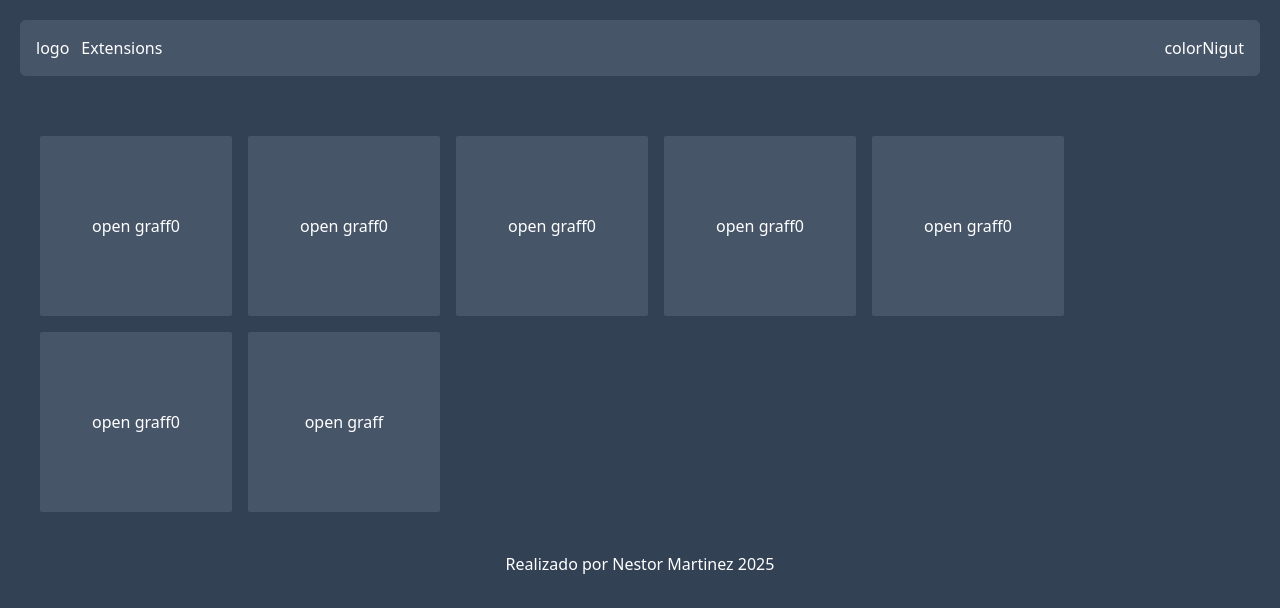
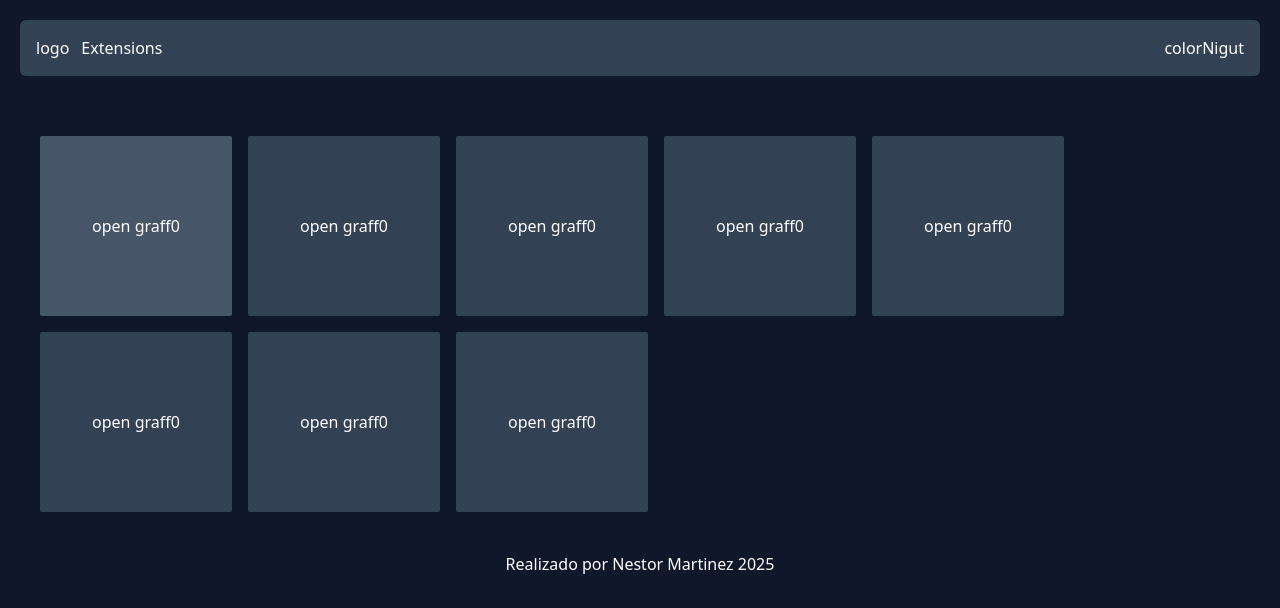
Before and after one commit to Nemartinez20/learn_tailwind, a React (Vite) app: page / in a window 1280 px wide. Shown: the top 608 px of the page. Built offline with nearby package versions, Linux system fonts and the light colour scheme.

Commit message:
agregando colores de finitivos

```diff
--- a/index.html
+++ b/index.html
@@ -8,7 +8,7 @@
   <title>Vite + React</title>
 </head>
 
-<body class="bg-slate-700">
+<body class="bg-slate-900">
   <div id="root"></div>
   <script type="module" src="/src/main.jsx"></script>
 </body>
--- a/src/App.jsx
+++ b/src/App.jsx
@@ -2,7 +2,7 @@ function App() {
   return (
     <div>
       <header className=" p-5 text-white">
-        <div className="flex flex-row rounded-md bg-slate-600 w-full items-center justify-between p-4">
+        <div className="flex flex-row rounded-md bg-slate-700 w-full items-center justify-between p-4">
           <div className="flex gap-3">
             <div>logo</div>
             <div>
@@ -18,23 +18,26 @@ function App() {
           <div className="bg-slate-600 w-48 h-[180px] mask-radial-at-center mask-radial-from-50% mask-radial-to-70% flex justify-center items-center text-white  rounded-sm  hover:scale-110 transition-transform ease-in-out">
             open graff0
           </div>
-          <div className="bg-slate-600 w-48 h-[180px] flex justify-center items-center text-white  rounded-sm  hover:scale-110 transition-transform ease-in-out">
+          <div className="bg-slate-700 w-48 h-[180px] flex justify-center items-center text-white  rounded-sm  hover:scale-110 transition-transform ease-in-out">
             open graff0
           </div>
-          <div className="bg-slate-600 w-48 h-[180px] flex justify-center items-center text-white  rounded-sm  hover:scale-110 transition-transform ease-in-out">
+          <div className="bg-slate-700 w-48 h-[180px] flex justify-center items-center text-white  rounded-sm  hover:scale-110 transition-transform ease-in-out">
             open graff0
           </div>
-          <div className="bg-slate-600 w-48 h-[180px] flex justify-center items-center text-white  rounded-sm  hover:scale-110 transition-transform ease-in-out">
+          <div className="bg-slate-700 w-48 h-[180px] flex justify-center items-center text-white  rounded-sm  hover:scale-110 transition-transform ease-in-out">
             open graff0
           </div>
-          <div className="bg-slate-600 w-48 h-[180px] flex justify-center items-center text-white  rounded-sm  hover:scale-110 transition-transform ease-in-out">
+          <div className="bg-slate-700 w-48 h-[180px] flex justify-center items-center text-white  rounded-sm  hover:scale-110 transition-transform ease-in-out">
             open graff0
           </div>
-          <div className="bg-slate-600 w-48 h-[180px] flex justify-center items-center text-white  rounded-sm  hover:scale-110 transition-transform ease-in-out">
+          <div className="bg-slate-700 w-48 h-[180px] flex justify-center items-center text-white  rounded-sm  hover:scale-110 transition-transform ease-in-out">
             open graff0
           </div>
-          <div className="bg-slate-600 w-48 h-[180px] flex justify-center items-center text-white  rounded-sm ">
-            open graff
+          <div className="bg-slate-700 w-48 h-[180px] flex justify-center items-center text-white  rounded-sm  hover:scale-110 transition-transform ease-in-out">
+            open graff0
+          </div>
+          <div className="bg-slate-700 w-48 h-[180px] flex justify-center items-center text-white  rounded-sm  hover:scale-110 transition-transform ease-in-out">
+            open graff0
           </div>
         </div>
       </main>
```
